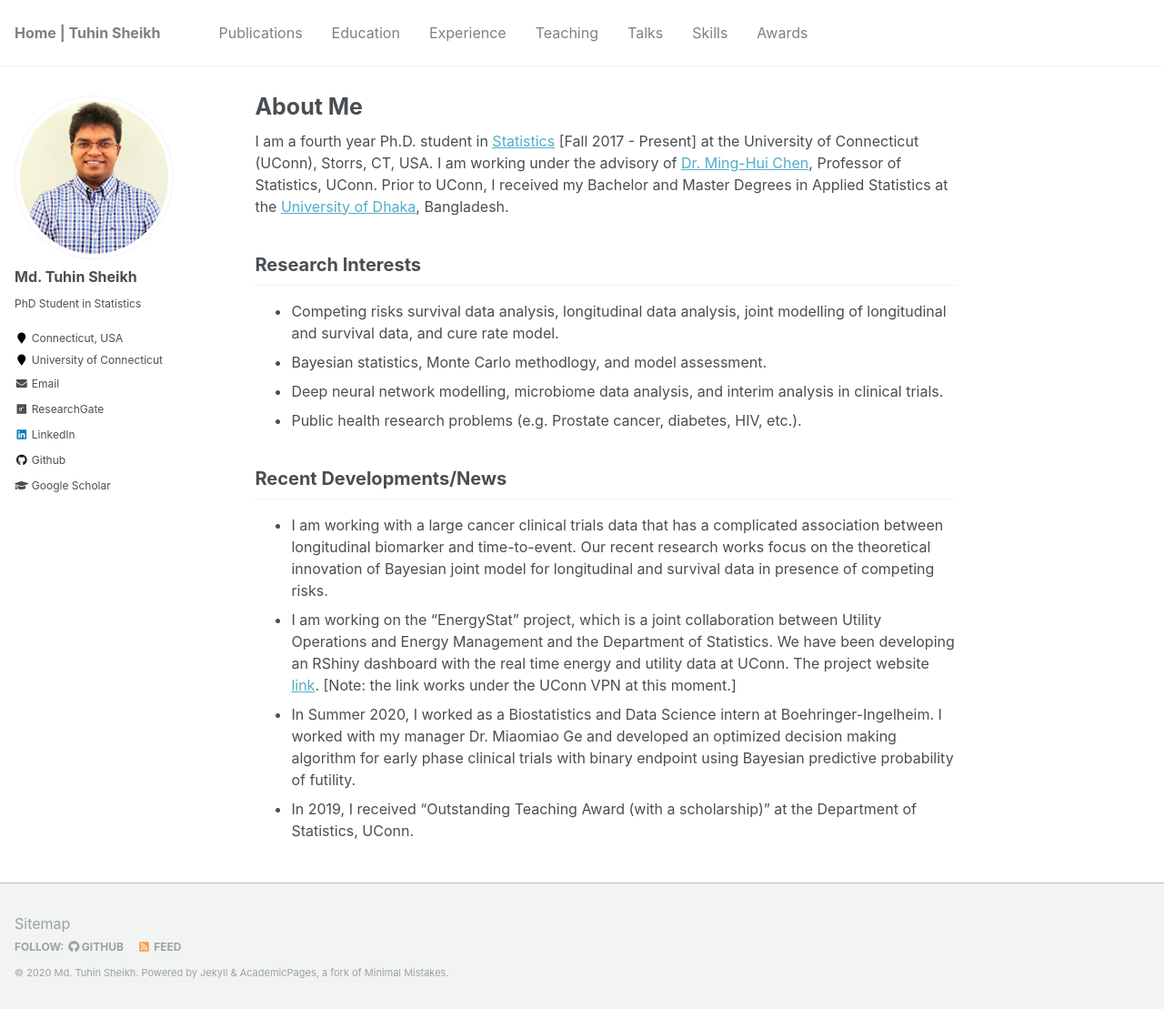
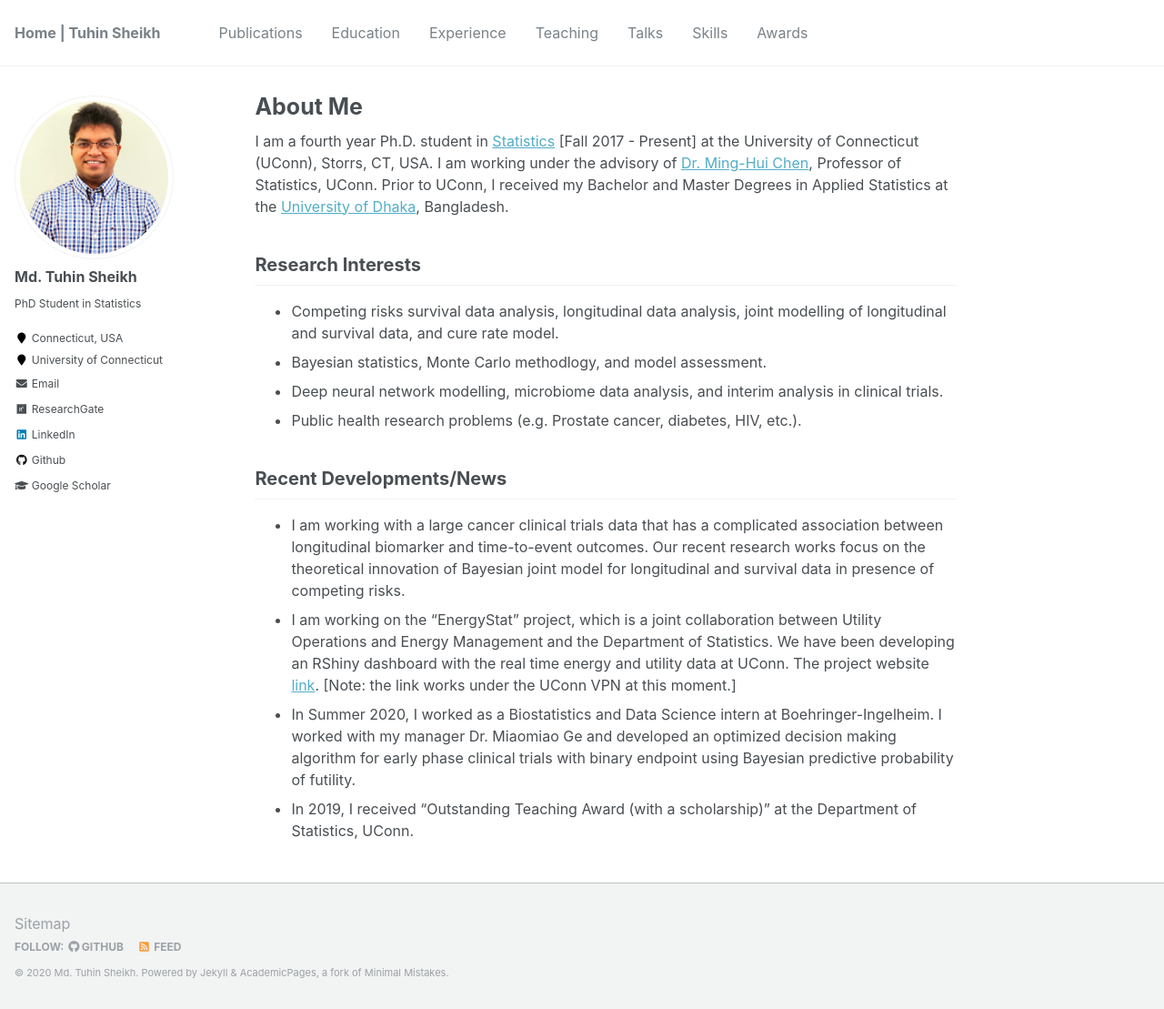
Before and after one commit to mdtuhinsheikh/mdtuhinsheikh.github.io, a Jekyll site: the page built from _pages/about.md, in a window 1280 px wide and 1109 px high. Shown: the whole window at 91% size. Built offline with Jekyll 4.4.1, drawn with Linux system fonts in a browser that asks for light colours.

Commit message:
Update about.md

```diff
--- a/_pages/about.md
+++ b/_pages/about.md
@@ -19,7 +19,7 @@ My research works broadly focus on competing risks survival data analysis, longi
 - Public health research problems (e.g. Prostate cancer, diabetes, HIV, etc.).
 
 ## Recent Developments/News
-* I am working with a large cancer clinical trials data that has a complicated association between longitudinal biomarker and time-to-event. Our recent research works focus on the theoretical innovation of Bayesian joint model for longitudinal and survival data in presence of competing risks.
+* I am working with a large cancer clinical trials data that has a complicated association between longitudinal biomarker and time-to-event outcomes. Our recent research works focus on the theoretical innovation of Bayesian joint model for longitudinal and survival data in presence of competing risks.
 * I am working on the "EnergyStat" project, which is a joint collaboration between Utility Operations and Energy Management and the Department of Statistics. We have been developing an RShiny dashboard with the real time energy and utility data at UConn. The project website [link](http://energystats.fo.uconn.edu:9999/). [Note: the link works under the UConn VPN at this moment.]
 * In Summer 2020, I worked as a Biostatistics and Data Science intern at Boehringer-Ingelheim. I worked with my manager Dr. Miaomiao Ge and developed an optimized decision making algorithm for early phase clinical trials with binary endpoint using Bayesian predictive probability of futility.
 * In 2019, I received "Outstanding Teaching Award (with a scholarship)" at the Department of Statistics, UConn.
```
